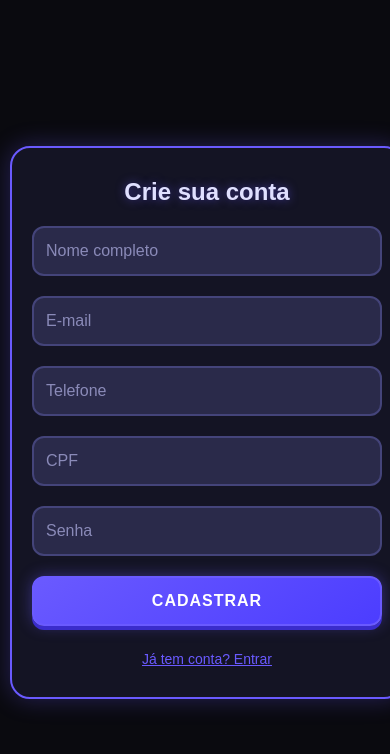
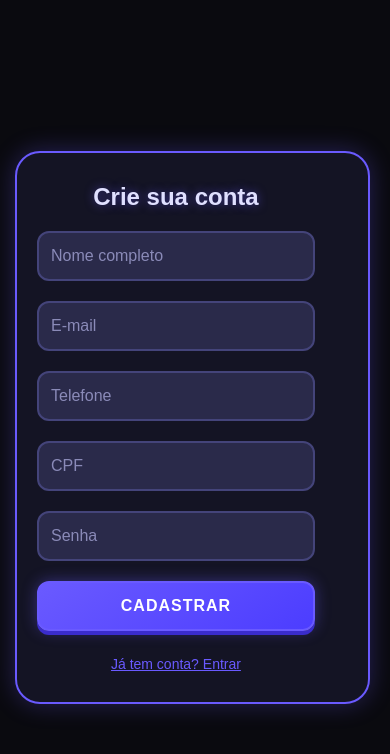
Before and after one commit to Felip39/jogo-da-memoria, a plain HTML site: page index.html in a window 390 px wide. Drawn offline with Linux system fonts and the light colour scheme.

Commit message:
posição display mobile atualizada versão 1.3

```diff
--- a/style.css
+++ b/style.css
@@ -1,18 +1,20 @@
-/* ESTILOS GERAIS */
+/* ESTILOS GERAIS (CORRIGIDO) */
 body {
     background: #0a0a0f;
     color: #e0e0ff;
     font-family: Arial, sans-serif;
     text-align: center;
-    margin: 0;
-    padding: 15px 10px;
+    margin: 5px;
+    padding: 10px; /* Zerado para evitar empurrar o conteúdo em telas pequenas */
     display: flex;
     flex-direction: column;
-    align-items: center;
-    justify-content: center;
+    align-items: center; /* Centraliza na horizontal */
+    justify-content: center; /* Centraliza na vertical */
     min-height: 100vh;
+    width: 90vw; /* Garante que o fundo ocupe toda a largura real da tela */
     box-sizing: border-box;
 }
+
 
 h1, h2 {
     color: #e0e0ff;
@@ -20,18 +22,19 @@ h1, h2 {
     text-shadow: 0 0 10px rgba(106, 90, 255, 0.5);
 }
 
-/* CONTAINER DE LOGIN / CARD PRINCIPAL */
+/* CONTAINER DE LOGIN / CARD PRINCIPAL (CORRIGIDO) */
 #container-autenticacao {
     width: 100%;
     max-width: 850px;
-    margin: auto;
+    margin: 0 auto; /* O 'auto' força margens idênticas na esquerda e direita */
+    padding: 0; /* Adiciona uma folga segura nas bordas para não colar na tela do celular */
     box-sizing: border-box;
 }
 
 .card {
     background: #1a1a2e;
     border: 2px solid #6a5aff;
-    border-radius: 20px;
+    border-radius: 25px;
     box-shadow: 0 0 25px rgba(106, 90, 255, 0.3);
     display: flex;
     position: relative;
@@ -129,10 +132,10 @@ h1, h2 {
 .input-group input:focus ~ label,
 .input-group input:not(:placeholder-shown) ~ label {
     top: -10px;
-    left: 10px;
+    left: 0;
     font-size: 12px;
     background: #141424;
-    padding: 0 5px;
+    padding: px;
     color: #6a5aff;
 }
 
@@ -257,7 +260,7 @@ h1, h2 {
 
     /* Força os formulários a ocuparem a largura total */
     .form {
-        width: 100%;
+        width: 90%;
         padding: 20px 10px;
         background: transparent;
     }
@@ -386,7 +389,7 @@ h1, h2 {
     }
     .carta {
         font-size: 40px;
-        width: 100px;
-        height: 100px;
+        width: 90px;
+        height: 90px;
     }
 }
```
